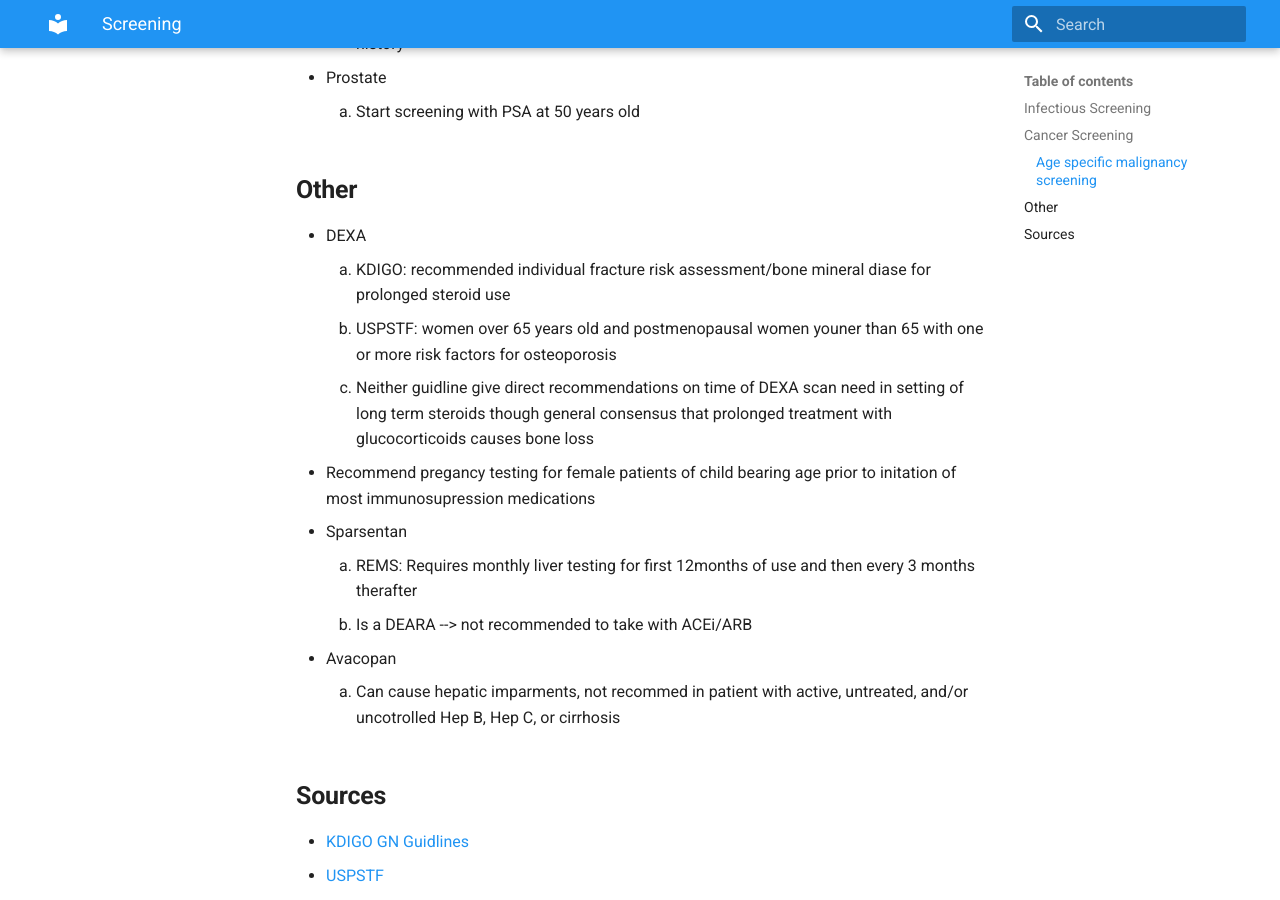
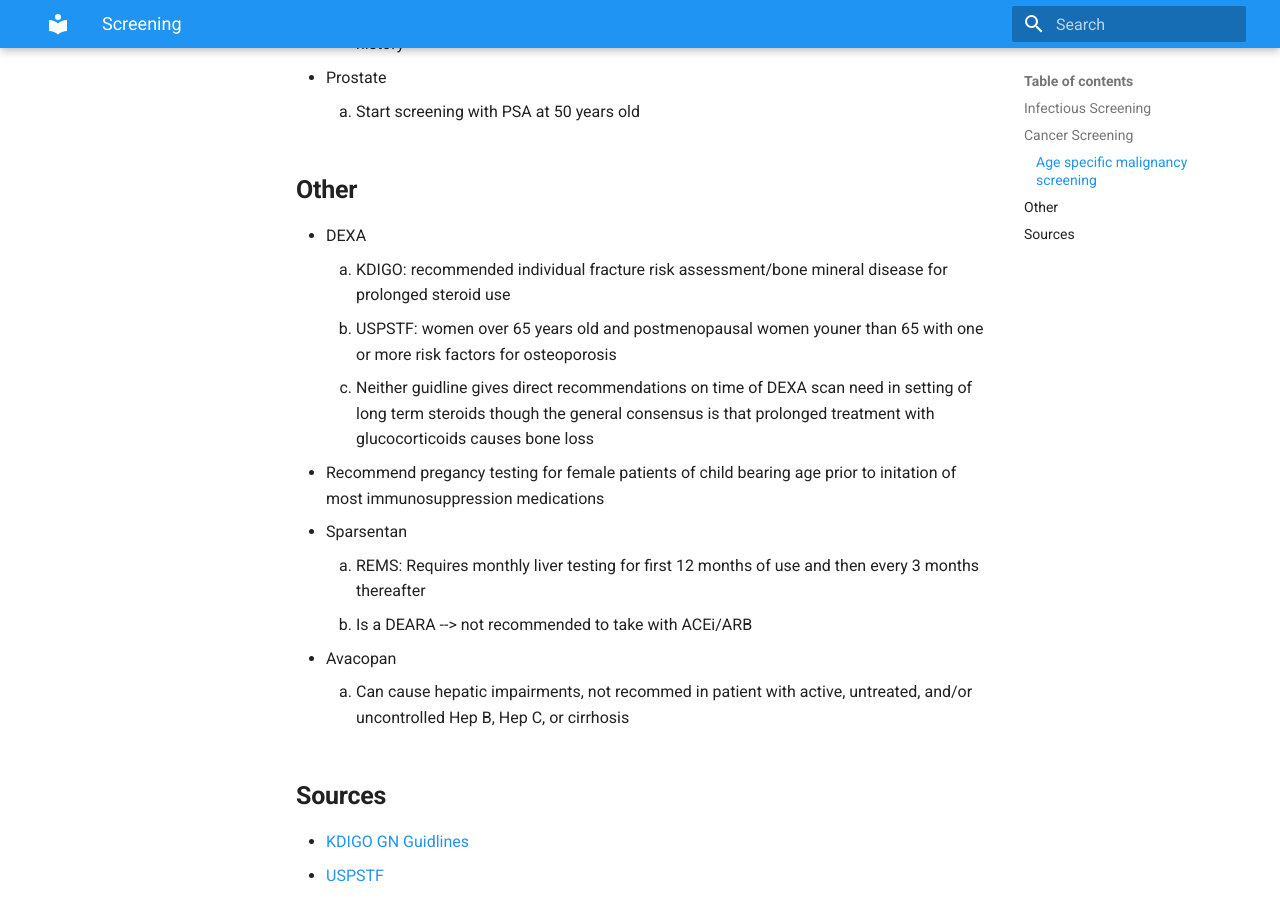
Before and after one commit to TTUNEPH2025/GN, an MkDocs documentation site: the page built from docs/Screening.md, in a window 1280 px wide and 900 px high, scrolled down 1352 px. Built offline with MkDocs 1.6.1 and Material for MkDocs 9.7.7, drawn with Linux system fonts in a browser that asks for light colours; some of the changed text lies outside the part shown.

Commit message:
Update Screening.md

```diff
--- a/docs/Screening.md
+++ b/docs/Screening.md
@@ -28,15 +28,15 @@
     1.  Start screening with PSA at 50 years old
 ## **Other**
 * DEXA
-    1. KDIGO: recommended individual fracture risk assessment/bone mineral diase for prolonged steroid use
+    1. KDIGO: recommended individual fracture risk assessment/bone mineral disease for prolonged steroid use
     2. USPSTF: women over 65 years old and postmenopausal women youner than 65 with one or more risk factors for osteoporosis
-    3. Neither guidline give direct recommendations on time of DEXA scan need in setting of long term steroids though general consensus that prolonged treatment with glucocorticoids causes bone loss
-* Recommend pregancy testing for female patients of child bearing age prior to initation of most immunosupression medications
+    3. Neither guidline gives direct recommendations on time of DEXA scan need in setting of long term steroids though the general consensus is that prolonged treatment with glucocorticoids causes bone loss
+* Recommend pregancy testing for female patients of child bearing age prior to initation of most immunosuppression medications
 * Sparsentan
-    1. REMS: Requires monthly liver testing for first 12months of use and then every 3 months therafter
+    1. REMS: Requires monthly liver testing for first 12 months of use and then every 3 months thereafter
     2. Is a DEARA --> not recommended to take with ACEi/ARB
  * Avacopan
-    1. Can cause hepatic imparments, not recommed in patient with active, untreated, and/or uncotrolled Hep B, Hep C, or cirrhosis
+    1. Can cause hepatic impairments, not recommed in patient with active, untreated, and/or uncontrolled Hep B, Hep C, or cirrhosis
 ## **Sources**
   * [KDIGO GN Guidlines](https://kdigo.org/guidelines/gd/)
   * [USPSTF](https://www.uspreventiveservicestaskforce.org/uspstf/recommendation/osteoporosis-screening#fullrecommendationstart)
```
Also changed, not shown: other parts of docs/Screening.md (+4 -4 lines).
